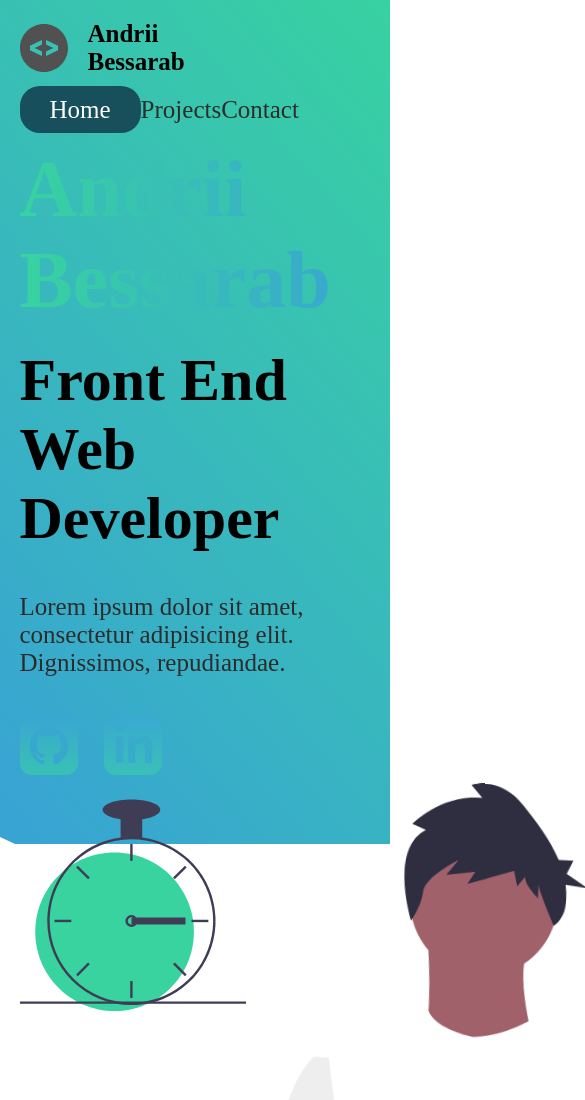
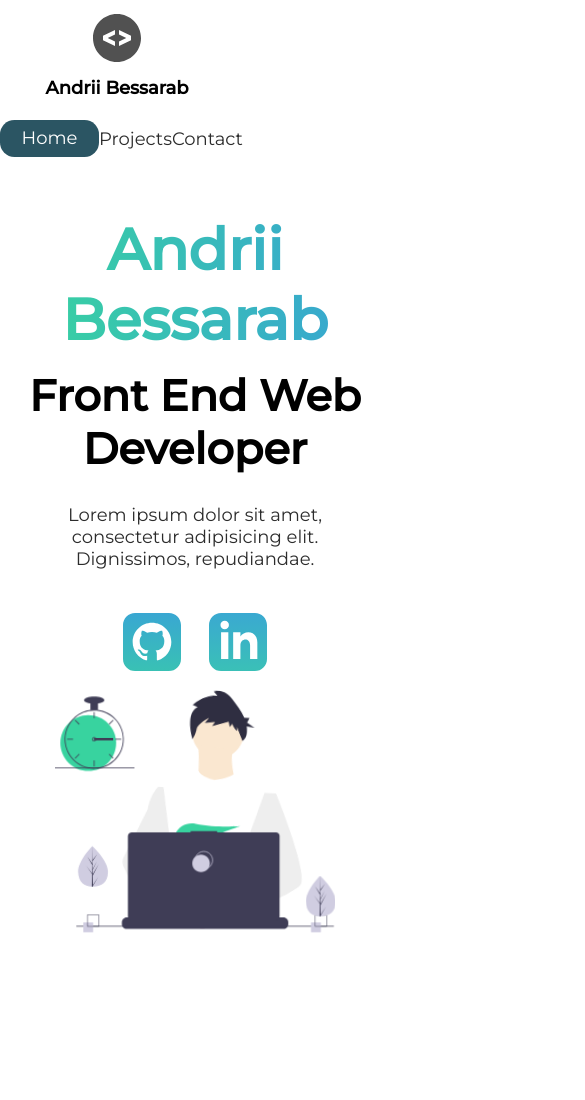
Before and after one commit to andriibessarab/portofolio, a plain HTML site: page index.html in a window 390 px wide. Shown: the top 1100 px of the page, 585 px wide, since content can reach past the window. After the commit the page ends 935 px from the top, so only its background shows below. Drawn offline with Linux system fonts and the light colour scheme.

Commit message:
Make Intro Page Mobile Friendly

```diff
--- a/index.html
+++ b/index.html
@@ -7,7 +7,10 @@
         <meta http-equiv="X-UA-Compatible" content="ie=edge">
         <meta name="robots" content="index, follow">
         <meta name="description" content="Andrii Bessarab is a front-end web developer who specializes in HTML & CSS.">
-        <link rel="icon" href="">
+        <link rel="preconnect" href="https://fonts.googleapis.com">
+        <link rel="preconnect" href="https://fonts.gstatic.com" crossorigin>
+        <link href="https://fonts.googleapis.com/css2?family=Montserrat:wght@400;500&display=swap" rel="stylesheet">
+        <link rel="icon" href="./icons/code.svg">
         <link rel="stylesheet" href="./style/style.css">
         <title>Andrii Bessarab | Front-End Web Developer</title>
     </head>
@@ -65,12 +68,12 @@
                         <path
                                 id="Vector_3"
                                 d="M434.672 191.952C475.283 191.607 507.926 158.406 507.582 117.795C507.237 77.1832 474.036 44.5403 433.425 44.8847C392.813 45.2291 360.17 78.4303 360.515 119.042C360.859 159.653 394.06 192.296 434.672 191.952Z"
-                                fill="#A0616A"
+                                fill="#FAE7D0"
                         />
                         <path
                                 id="Vector_4"
                                 d="M379.477 155.65C379.477 155.65 394.216 259.972 373.002 271.875C351.787 283.779 499.929 283.588 499.929 283.588C499.929 283.588 466.124 193.284 480.809 165.449L379.477 155.65Z"
-                                fill="#A0616A"
+                                fill="#FAE7D0"
                         />
                         <path
                                 id="Vector_5"
--- a/style/_global.scss
+++ b/style/_global.scss
@@ -11,6 +11,7 @@ html{
 
 body {
   animation: opening 1s ease-in-out;
+  font-family: 'Montserrat', sans-serif;
 }
 
 h1 {
@@ -46,3 +47,12 @@ a {
 img {
   pointer-events: none;
 }
+
+@keyframes opening {
+  from {
+    opacity: 0;
+  }
+  to {
+    opacity: 1;
+  }
+}
--- a/style/_intro.scss
+++ b/style/_intro.scss
@@ -35,7 +35,6 @@ nav {
     font-size: 8rem;
     padding-top: 2rem;
     background: $gradient-color;
-    background-clip: text;
     -webkit-background-clip: text;
     -webkit-text-fill-color: transparent;
     display: inline-block;
@@ -77,6 +76,10 @@ nav {
 
 .intro-text, .intro-images {
   flex: 1 1 40rem;
+}
+
+.intro-images {
+  text-align: right;
 }
 
 #plant-left {
--- a/style/style.scss
+++ b/style/style.scss
@@ -16,3 +16,61 @@ $gradient-color: linear-gradient(to right, #38d39f, #38a4d3);
 
 @import "global";
 @import "intro";
+
+@media screen and (max-width: 1400px) {
+  html {
+    font-size: 53%
+  }
+
+  .splash {
+    display: none;
+  }
+
+  svg {
+    width: 80%;
+  }
+
+  .intro-images {
+    text-align: center;
+  }
+}
+
+@media screen and (max-width: 754px) {
+  html {
+    font-size: 45%
+  }
+
+  svg {
+    height: 60%;
+  }
+
+  .main-head {
+    width: 100%;
+  }
+
+  nav {
+    .logo {
+      @include flex(center, center, column);
+      flex: 1 1 20rem;
+      margin-top: 2rem;
+    }
+
+    ul {
+      flex: 11 60rem;
+      margin: 2rem 0;
+    }
+  }
+
+  .intro-text {
+    margin-top: 5rem;
+    text-align: center;
+  }
+
+  .intro-socials {
+    @include flex(center, center, row);
+
+    a {
+      margin: 2rem;
+    }
+  }
+}
```
Also changed, not shown: style/style.css.
